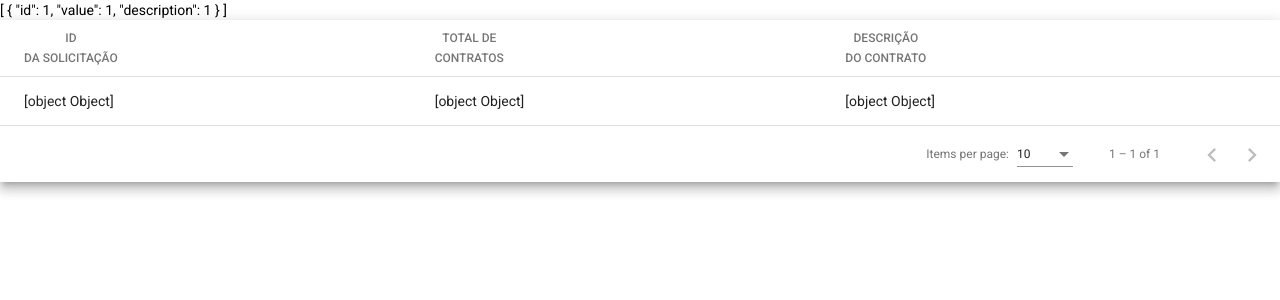
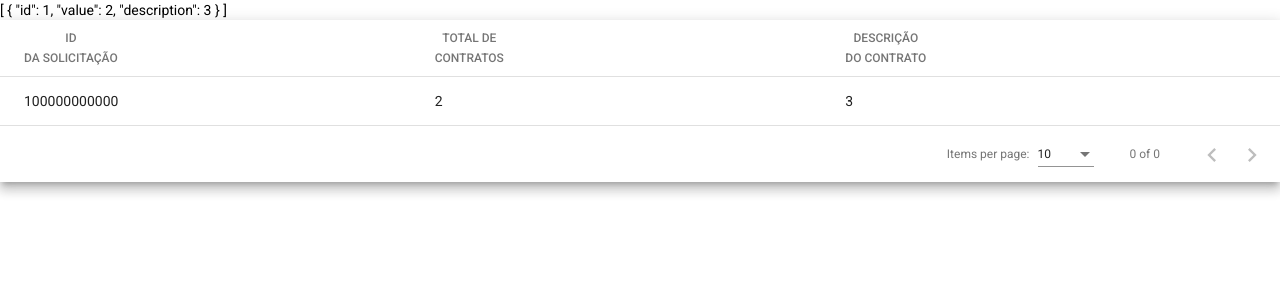
Before and after one commit to DiguyaDeveloper/angular-mat-table-generic-factory-pattern, an Angular app: page / in a window 1280 px wide. Shown: the top 300 px of the page. Built offline with nearby package versions, Linux system fonts and the light colour scheme.

Commit message:
implements feature

```diff
--- a/src/app/app.component.ts
+++ b/src/app/app.component.ts
@@ -1,7 +1,7 @@
+import { formatDate } from "@angular/common";
 import { Component } from "@angular/core";
 import { MatTableDataSource } from "@angular/material/table";
 import { BehaviorSubject } from "rxjs";
-import { appColumns } from "./app.table";
 import { TableColumns } from "./core/interfaces/table-columns.interface";
 import { TableImplAbstract } from "./shared/components/table-custom/table/table.abstract";
 import { TableFactory } from "./shared/components/table-custom/table/table.factory";
@@ -18,7 +18,24 @@ type Contracts = {
   styleUrls: ["./app.component.scss"],
 })
 export class AppComponent implements TableImplAbstract<Contracts> {
-  columns = new BehaviorSubject<TableColumns<Contracts>[]>(appColumns);
+  columns = new BehaviorSubject<TableColumns<Contracts>[]>([
+    {
+      columnDef: "id",
+      header: "ID <br/> da solicitação",
+      cell: (value: Contracts) =>
+        String(value.id.toString().concat("00000000000")),
+    },
+    {
+      columnDef: "value",
+      header: "TOTAL DE <br/> CONTRATOS",
+      cell: (value: Contracts) => String(value.value),
+    },
+    {
+      columnDef: "description",
+      header: "DESCRIÇÃO <br/> DO CONTRATO",
+      cell: (value: Contracts) => String(value.description),
+    },
+  ]);
 
   dataSource: MatTableDataSource<Contracts>;
 
@@ -31,8 +48,8 @@ export class AppComponent implements TableImplAbstract<Contracts> {
       this.tableFactory.setDataSource([
         {
           id: 1,
-          value: 1,
-          description: 1,
+          value: 2,
+          description: 3,
         },
       ]);
     }, 3000);
--- a/src/app/app.table.ts
+++ /dev/null
@@ -1,17 +0,0 @@
-export const appColumns = [
-  {
-    columnDef: 'id',
-    header: 'ID <br/> da solicitação',
-    cell: (value: any) => value,
-  },
-  {
-    columnDef: 'value',
-    header: 'TOTAL DE <br/> CONTRATOS',
-    cell: (value: any) => value,
-  },
-  {
-    columnDef: 'description',
-    header: 'DESCRIÇÃO <br/> DO CONTRATO',
-    cell: (value: any) => value,
-  },
-];
--- a/src/app/shared/components/table-custom/table/table.component.html
+++ b/src/app/shared/components/table-custom/table/table.component.html
@@ -1,17 +1,21 @@
 {{ table.dataSource.data | json }}
 <div class="mat-elevation-z8">
-  <mat-table [dataSource]="table.dataSource.data" matSort>
+  <mat-table [dataSource]="table.dataSource" matSort>
     <ng-container *ngFor="let column of table.columns | async">
       <ng-container matColumnDef="{{ column.columnDef }}">
         <mat-header-cell *matHeaderCellDef mat-sort-header>
-          <span [innerHTML]="column.header | uppercase"></span>
+          <span [innerHTML]="column.header | uppercase"> </span>
         </mat-header-cell>
         <mat-cell *matCellDef="let row">{{ column.cell(row) }}</mat-cell>
       </ng-container>
     </ng-container>
 
-    <mat-header-row *matHeaderRowDef="displayedColumns"></mat-header-row>
-    <mat-row *matRowDef="let row; columns: displayedColumns"></mat-row>
+    <mat-header-row
+      *matHeaderRowDef="table.getColumnsToDisplay()"
+    ></mat-header-row>
+    <mat-row
+      *matRowDef="let row; columns: table.getColumnsToDisplay()"
+    ></mat-row>
   </mat-table>
   <mat-paginator [pageSizeOptions]="[1, 5]" [pageSize]="10"></mat-paginator>
 </div>
--- a/src/app/shared/components/table-custom/table/table.component.ts
+++ b/src/app/shared/components/table-custom/table/table.component.ts
@@ -8,7 +8,11 @@ import {
 } from "@angular/core";
 import { MatPaginator } from "@angular/material/paginator";
 import { MatSort } from "@angular/material/sort";
+import { MatTableDataSource } from "@angular/material/table";
+import { BehaviorSubject } from "rxjs";
+import { TableColumns } from "src/app/core/interfaces/table-columns.interface";
 import { TableInterface } from "./table.interface";
+import { Table } from "./tables/table.class";
 
 @Component({
   selector: "ceccoff-table",
@@ -16,13 +20,9 @@ import { TableInterface } from "./table.interface";
   styleUrls: ["./table.component.scss"],
 })
 export class TableComponent<T> {
-  @Input() table: TableInterface<T>;
+  @Input() table: Table<T>;
   @ViewChild(MatPaginator, { static: true }) paginator: MatPaginator;
   @ViewChild(MatSort, { static: true }) sort: MatSort;
-
-  get displayedColumns(): string[] {
-    return this.table.columns.value.map((column) => column.columnDef);
-  }
 
   ngOnInit(): void {
     this.table.dataSource.sort = this.sort;
--- a/src/app/shared/components/table-custom/table/table.interface.ts
+++ b/src/app/shared/components/table-custom/table/table.interface.ts
@@ -6,4 +6,5 @@ export interface TableInterface<T> {
   columns: BehaviorSubject<TableColumns<T>[]>;
   dataSource: MatTableDataSource<T>;
   setDataSource(value: T[]): void;
+  getColumnsToDisplay(): string[];
 }
--- a/src/app/shared/components/table-custom/table/tables/table.class.ts
+++ b/src/app/shared/components/table-custom/table/tables/table.class.ts
@@ -16,6 +16,10 @@ export class Table<T>
   }
 
   setDataSource(value: T[]): void {
-    this.dataSource.data = value;
+    this.dataSource = new MatTableDataSource(value);
+  }
+
+  getColumnsToDisplay(): string[] {
+    return this.columns.value.map((column) => column.columnDef);
   }
 }
```
